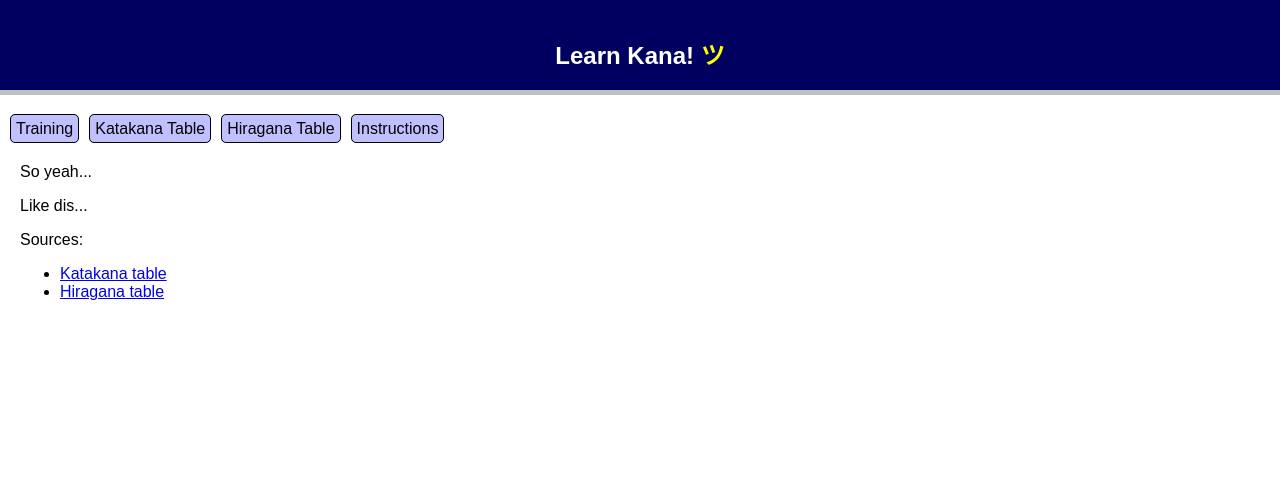
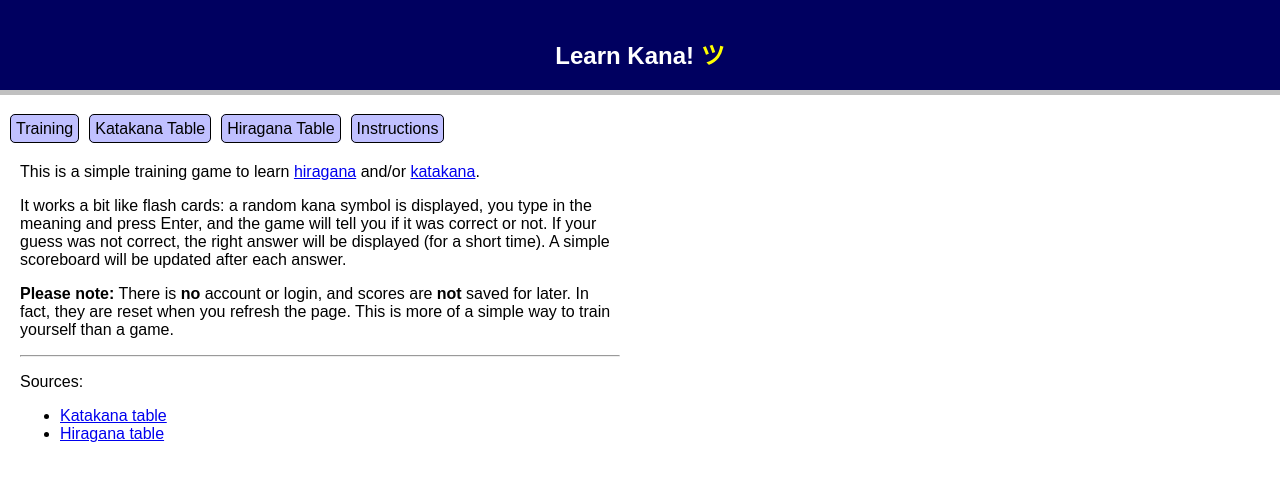
Before and after one commit to zephyrfalcon/learnkana, a React (Create React App) app: page / in a window 1280 px wide. Both pictures are taken after a click on the element "Instructions". Shown: the top 480 px of the page. Built offline with nearby package versions, Linux system fonts and the light colour scheme.

Commit message:
added instructions

```diff
--- a/src/App.css
+++ b/src/App.css
@@ -1,10 +1,5 @@
 .App {
   text-align: center;
-}
-
-.App-logo {
-  animation: App-logo-spin infinite 20s linear;
-  height: 80px;
 }
 
 .App-header {
@@ -180,4 +175,6 @@
 .instructions {
   text-align: left;
   margin: 20px;
+  width: 50%;
+  max-width: 600px;
 }
--- a/src/instructions.js
+++ b/src/instructions.js
@@ -6,8 +6,25 @@ import React from 'react';
 
 const instructions = (
     <div className="instructions">
-      <p>So yeah...</p>
-      <p>Like dis...</p>
+      <p>
+          This is a simple training game to learn <a
+          href="https://en.wikipedia.org/wiki/Hiragana">hiragana</a> and/or <a
+          href="https://en.wikipedia.org/wiki/Katakana">katakana</a>.
+      </p>
+      <p>
+          It works a bit like flash cards: a random kana symbol is displayed,
+          you type in the meaning and press Enter, and the game will tell you
+          if it was correct or not. If your guess was not correct, the right
+          answer will be displayed (for a short time). A simple scoreboard
+          will be updated after each answer.
+      </p>
+      <p>
+          <strong>Please note:</strong> There is <strong>no</strong> account or login,
+          and scores are <strong>not</strong> saved for later. In fact, they
+          are reset when you refresh the page. This is more of a simple way to
+          train yourself than a game.
+      </p>
+      <hr />
       <p>Sources:
           <ul>
               <li><a href="https://en.wikipedia.org/wiki/Katakana">Katakana table</a></li>
```
